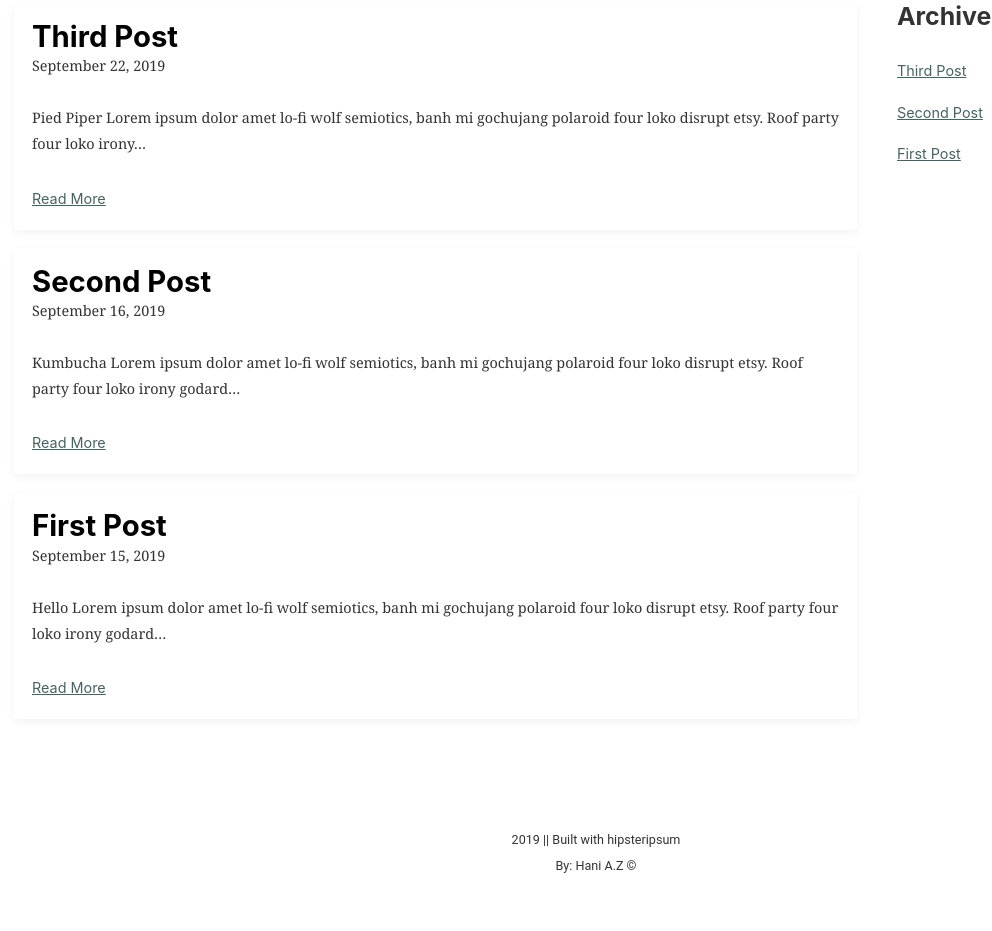
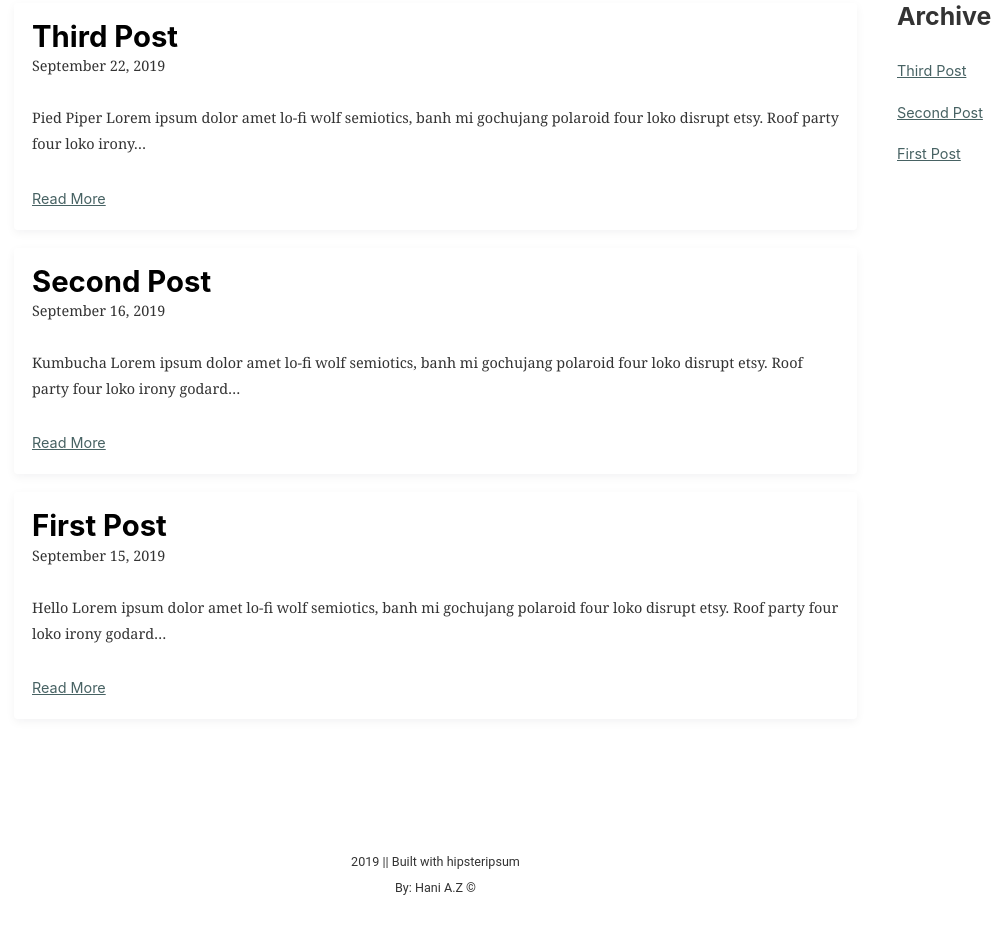
Before and after one commit to swedenSnow/gatsbyJS, a Gatsby site: page / in a window 1280 px wide. Shown: the part 1148-2079 px from the top of the page, without its empty margins (44-1036 px from the left). Built offline with nearby package versions, Linux system fonts and the light colour scheme; Gatsby itself is replaced by a stand-in of ours.

Commit message:
:zap: last fix

```diff
--- a/src/components/layout.js
+++ b/src/components/layout.js
@@ -72,8 +72,8 @@ const Layout = ({ children, location }) => {
             <MainLayout>
                 <div>{children}</div>
                 <Archive />
+                <Footer />
             </MainLayout>
-            <Footer />
         </>
     )
 }
```
